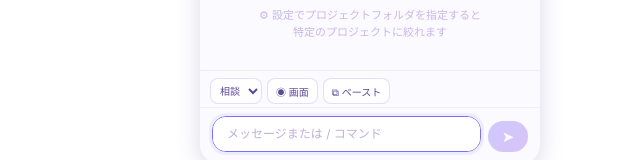
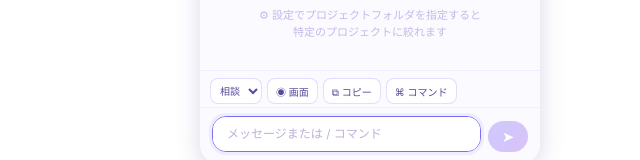
Before and after one commit to reiiseureka-coder/desktop-companionAI, a React (Vite) app: page / in a window 1280 px wide. Shown: the part 444-604 px from the top of the page, without its empty margins (640-1280 px from the left). Built offline with nearby package versions, Linux system fonts and the light colour scheme.

Commit message:
Add reply copy and command list controls

```diff
--- a/src/components/ChatWindow.tsx
+++ b/src/components/ChatWindow.tsx
@@ -286,6 +286,7 @@ export default function ChatWindow({
   const [templateContent, setTemplateContent] = useState("");
   const [diagnostics, setDiagnostics] = useState<DiagnosticsView | null>(null);
   const [diagnosticsLoading, setDiagnosticsLoading] = useState(false);
+  const [showCommandList, setShowCommandList] = useState(false);
 
   const savedChatSize = loadChatSize();
   const [chatWidth, setChatWidth] = useState(savedChatSize.width);
@@ -969,21 +970,23 @@ export default function ChatWindow({
     }
   }, []);
 
-  const insertClipboardContext = useCallback(async () => {
+  const copyLatestMessage = useCallback(async () => {
+    const latestMessage = [...messages].reverse().find((message) => (
+      message.role === "assistant" && !message.streaming && message.content.trim()
+    )) ?? [...messages].reverse().find((message) => !message.streaming && message.content.trim());
+    if (!latestMessage) {
+      setContextStatus("コピーできる直前のやりとりがありません");
+      return;
+    }
     try {
-      const clipboard = (await invoke<string>("read_clipboard_text")).trim();
-      if (!clipboard) {
-        setContextStatus("クリップボードにテキストがありません");
-        return;
-      }
-      const clipped = clipboard.slice(0, 12000);
-      setInput((current) => `${current}${current ? "\n\n" : ""}[クリップボードからペーストした内容]\n${clipped}`);
-      setContextStatus("クリップボードの内容をペーストしました");
-      inputRef.current?.focus();
+      await invoke("write_clipboard_text", { text: latestMessage.content });
+      setContextStatus(latestMessage.role === "assistant"
+        ? "直前のAI回答をコピーしました"
+        : "直前のメッセージをコピーしました");
     } catch (error) {
       setContextStatus(String(error));
     }
-  }, []);
+  }, [messages]);
 
   const pickImage = useCallback(async () => {
     try {
@@ -1248,6 +1251,7 @@ export default function ChatWindow({
       || entry.label.includes(input.slice(1))
     )).slice(0, 6)
     : [];
+  const visibleCommands = showCommandList ? SLASH_COMMANDS : slashSuggestions;
 
   const dirName = workingDir
     ? (workingDir === homeDirRef.current ? "~" : workingDir.split("/").pop() || workingDir)
@@ -2019,8 +2023,16 @@ export default function ChatWindow({
               <button className="btn-context" onClick={attachCurrentScreen} disabled={isLoading} title="現在の画面を添付">
                 ◉ 画面
               </button>
-              <button className="btn-context" onClick={insertClipboardContext} disabled={isLoading} title="クリップボードの文章を入力欄へペースト">
-                ⧉ ペースト
+              <button className="btn-context" onClick={() => void copyLatestMessage()} disabled={isLoading} title="直前のAI回答をコピー">
+                ⧉ コピー
+              </button>
+              <button
+                className={`btn-context ${showCommandList ? "btn-context--active" : ""}`}
+                onClick={() => setShowCommandList((current) => !current)}
+                disabled={isLoading}
+                title="利用できるコマンドを表示"
+              >
+                ⌘ コマンド
               </button>
               {attachedPaths.length > 0 && (
                 <button className="btn-context btn-context--active" onClick={() => { setAttachedPaths([]); setContextStatus(null); }}>
@@ -2029,10 +2041,10 @@ export default function ChatWindow({
               )}
             </div>
             {contextStatus && <div className="context-status">{contextStatus}</div>}
-            {slashSuggestions.length > 0 && (
+            {visibleCommands.length > 0 && (
               <div className="slash-menu">
-                {slashSuggestions.map((entry) => (
-                  <button key={entry.command} onClick={() => { setInput(entry.command); inputRef.current?.focus(); }}>
+                {visibleCommands.map((entry) => (
+                  <button key={entry.command} onClick={() => { setInput(entry.command); setShowCommandList(false); inputRef.current?.focus(); }}>
                     <strong>{entry.command.trim()}</strong>
                     <span>{entry.label}</span>
                     <small>{entry.example}</small>
--- a/src/styles/index.css
+++ b/src/styles/index.css
@@ -1138,6 +1138,7 @@ html, body {
 .context-toolbar {
   display: flex;
   align-items: center;
+  flex-wrap: wrap;
   gap: 5px;
   padding: 7px 10px 3px;
   background: #fafaff;
```
Also changed, not shown: 2 other files (tests, documents, lock files or other folders).
